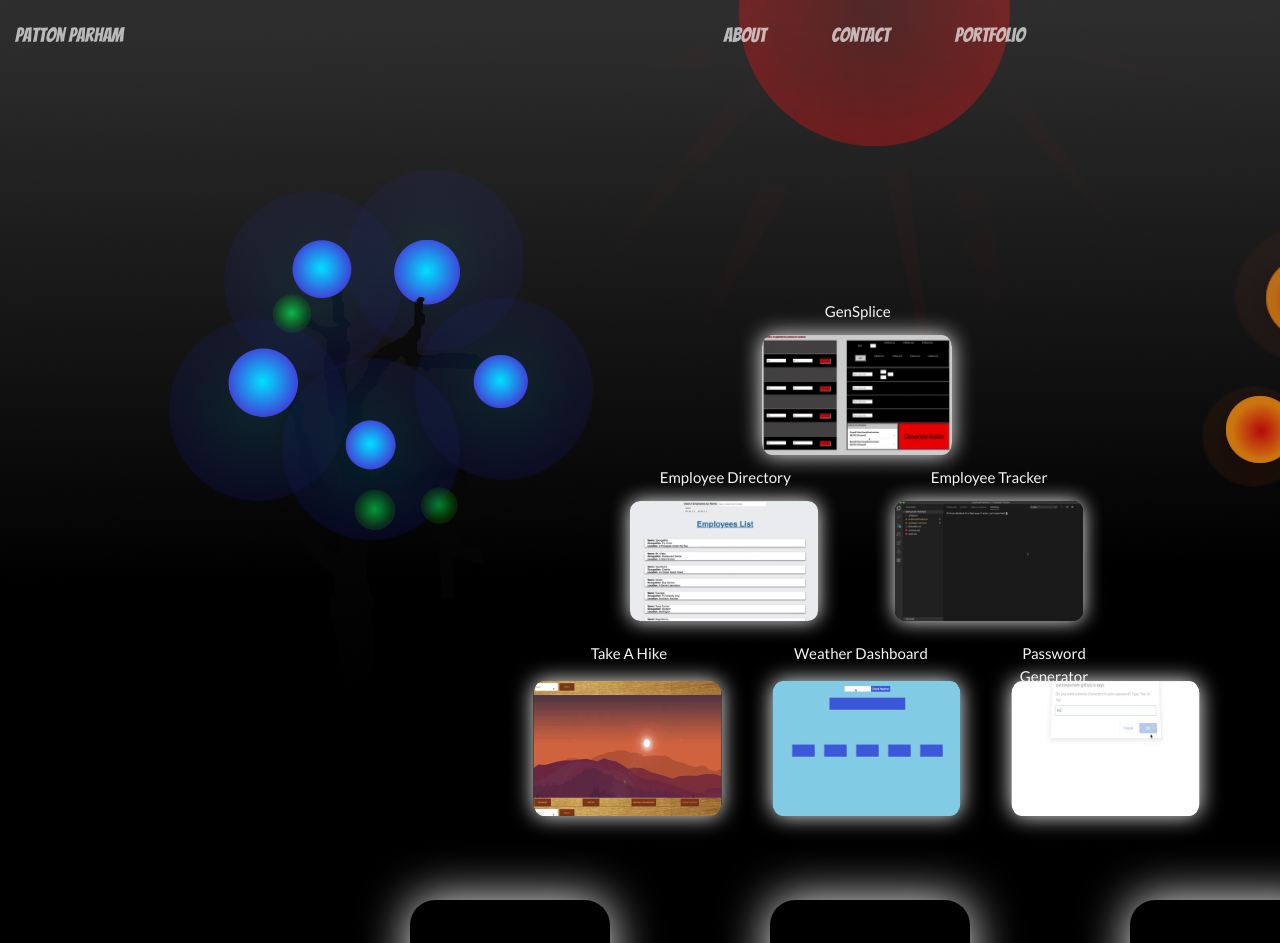
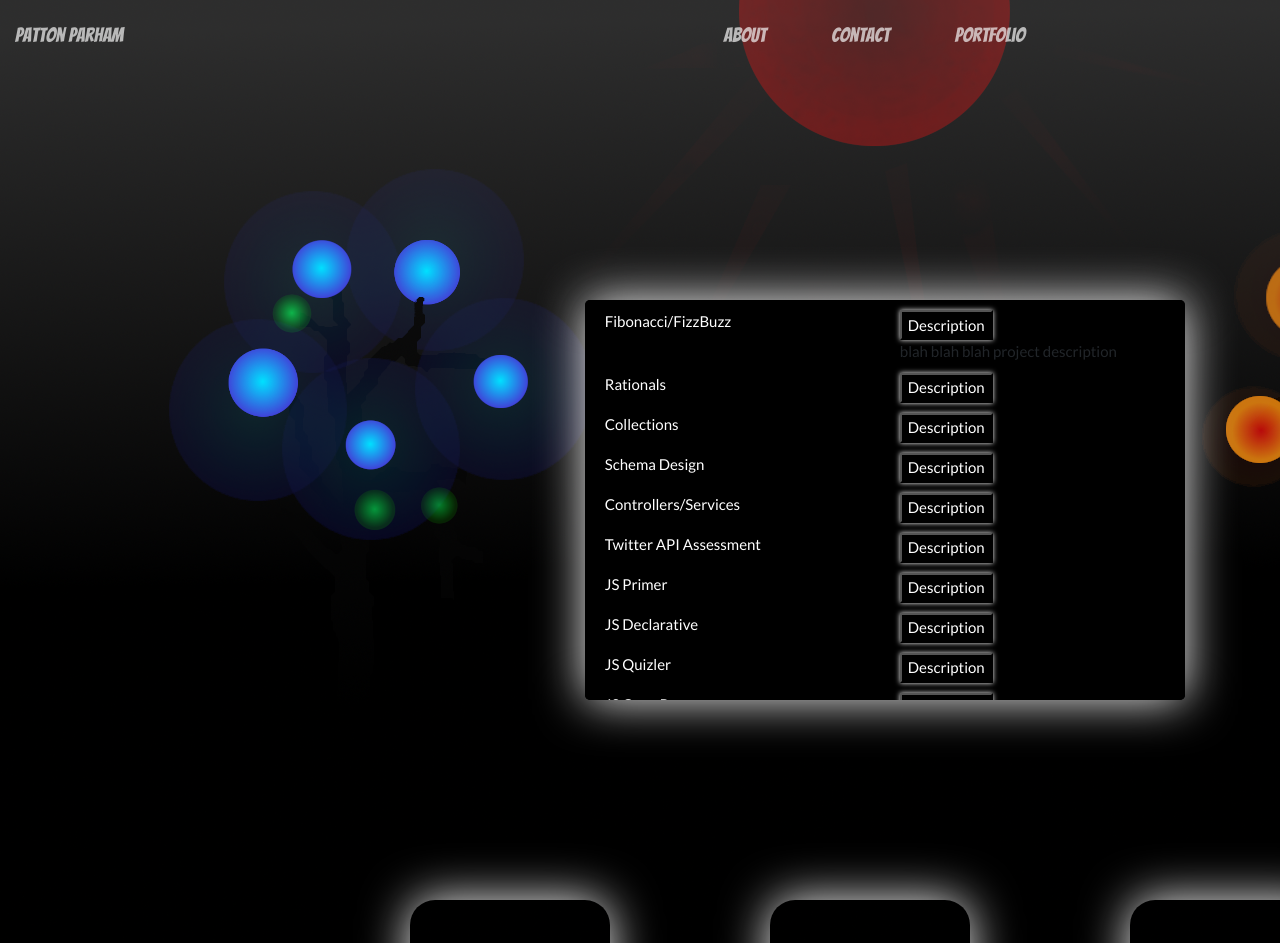
Before and after one commit to PattonParham/ReactPortfolioWebsite, a React (Create React App) app: page /portfolio in a window 1280 px wide. Shown: the top 943 px of the page. Built offline with nearby package versions, Linux system fonts and the light colour scheme; what tailwind.macro would draw is missing.

Commit message:
figured out how to manipulate state to show and hide descriptions

```diff
--- /dev/null
+++ b/src/components/ProjectsWindow/ProjectsWindow.css
@@ -0,0 +1,28 @@
+.ProjectsWindow{
+
+height: 400px;
+width: 600px;
+background-color: black;
+border-radius: 5px;
+box-shadow: 0px 0px 48px whitesmoke;
+margin: auto;
+margin-left: 75px;
+overflow: scroll;
+}
+
+.links{
+    margin-left: 20px;
+    color: white;
+
+}
+.linkRow{}
+.description{
+    height: 30px;
+    background-color: black;
+    color: white;
+    box-shadow: 0px 0px 5px whitesmoke;
+
+}
+.linkdesc{
+    margin-top: 10px;
+}
--- /dev/null
+++ b/src/components/ProjectsWindow/ProjectsWindow.js
@@ -0,0 +1,173 @@
+import React from "react";
+import {Component} from "react";
+import {Col, Row, Container} from "../Grid/Grid";
+import './ProjectsWindow.css'
+
+class ProjectsWindow extends Component{
+state = { showing: true };
+render(){
+const {showing} = this.state;
+return(
+<div className = "ProjectsWindow">
+    <div className = "linkdesc">
+    <Row className = "linkRow">
+        <Col size ="sm">
+        <a href = "https://github.com/fasttrackd-student-work/java-assignment-fibonacci-fizzbuzz-PattonParham" className = "links">Fibonacci/FizzBuzz</a>
+        </Col>
+        <Col size ="sm">
+        <button href = "" className = "description" onClick ={() => this.setState({ showing: !showing})}>Description</button>
+        { showing
+            ? <div>blah blah blah project description</div>
+            : null
+        }
+        </Col>
+    </Row>
+    </div>
+    <div className = "linkdesc">
+    <Row className = "linkRow">
+        <Col size ="sm">
+        <a href = "https://github.com/fasttrackd-student-work/java-assignment-rationals-PattonParham" className = "links">Rationals</a>
+        </Col>
+        <Col size ="sm">
+        <button href = "" className = "description">Description</button>
+        </Col>
+
+    </Row>
+    </div>
+    <div className = "linkdesc"></div>
+    <Row className = "linkRow">
+        <Col size ="sm">
+        <a href = "https://github.com/fasttrackd-student-work/java-assignment-collections-PattonParham" className = "links">Collections</a>
+        </Col>
+        <Col size ="sm">
+        <button href = "" className = "description">Description</button>
+        </Col>
+    </Row>
+    <div className = "linkdesc"></div>
+    <Row className = "linkRow">
+        <Col size ="sm">
+        <a href = "https://github.com/fasttrackd-student-work/java-assignment-schema-design-PattonParham" className = "links">Schema Design</a>
+        </Col>
+        <Col size ="sm">
+        <button href = "" className = "description">Description</button>
+        </Col>
+    </Row>
+    <div className = "linkdesc"></div>
+    <Row className = "linkRow">
+        <Col size ="sm">
+        <a href = "https://github.com/fasttrackd-student-work/spring-assignment-rest-PattonParham" className = "links">Controllers/Services</a>
+        </Col>
+        <Col size ="sm">
+        <button href = "" className = "description">Description</button>
+        </Col>
+    </Row>
+    <div className = "linkdesc"></div>
+    <Row className = "linkRow">
+        <Col size ="sm">
+        <a href = "https://github.com/fasttrackd-student-work/spring-assessment-social-media-team-sprint1" className = "links">Twitter API Assessment</a>
+        </Col>
+        <Col size ="sm">
+        <button href = "" className = "description">Description</button>
+        </Col>
+    </Row>
+    <div className = "linkdesc"></div>
+    <Row className = "linkRow">
+        <Col size ="sm">
+        <a href = "https://github.com/fasttrackd-student-work/js-assignment-primer-PattonParham" className = "links">JS Primer</a>
+        </Col>
+        <Col size ="sm">
+        <button href = "" className = "description">Description</button>
+        </Col>
+    </Row>
+    <div className = "linkdesc"></div>
+    <Row className = "linkRow">
+        <Col size ="sm">
+        <a href = "https://github.com/fasttrackd-student-work/js-assignment-declarative-PattonParham" className = "links">JS Declarative</a>
+        </Col>
+        <Col size ="sm">
+        <button href = "" className = "description">Description</button>
+        </Col>
+    </Row>
+    <div className = "linkdesc"></div>
+    <Row className = "linkRow">
+        <Col size ="sm">
+        <a href = "https://github.com/fasttrackd-student-work/js-assignment-quizler-PattonParham" className = "links">JS Quizler</a>
+        </Col>
+        <Col size ="sm">
+        <button href = "" className = "description">Description</button>
+        </Col>
+    </Row>
+    <div className = "linkdesc"></div>
+    <Row className = "linkRow">
+        <Col size ="sm">
+        <a href = "https://github.com/fasttrackd-student-work/js-assignment-copy-page-PattonParham" className = "links">JS Copy Page</a>
+        </Col>
+        <Col size ="sm">
+        <button href = "" className = "description">Description</button>
+        </Col>
+    </Row>
+    <div className = "linkdesc"></div>
+    <Row className = "linkRow">
+        <Col size ="sm">
+        <a href = "https://github.com/fasttrackd-student-work/js-assignment-dev-duel-PattonParham" className = "links">JS Dev-Duel</a>
+        </Col>
+        <Col size ="sm">
+        <button href = "" className = "description">Description</button>
+        </Col>
+    </Row>
+    <div className = "linkdesc"></div>
+    <Row className = "linkRow">
+        <Col size ="sm">
+        <a href = "" className = "links">Password Generator</a>
+        </Col>
+        <Col size ="sm">
+        <button href = "" className = "description">Description</button>
+        </Col>
+
+    </Row>
+    <div className = "linkdesc"></div>
+    <Row className = "linkRow">
+        <Col size ="sm">
+        <a href = "" className = "links">Weather Dashboard</a>
+        </Col>
+        <Col size ="sm">
+        <button href = "" className = "description">Description</button>
+        </Col>
+    </Row>
+    <div className = "linkdesc"></div>
+    <Row className = "linkRow">
+        <Col size ="sm">
+        <a href = "" className = "links">Take A Hike</a>
+        </Col>
+        <Col size ="sm">
+        <button href = "" className = "description">Description</button>
+        </Col>
+    </Row>
+    <div className = "linkdesc"></div>
+    <Row className = "linkRow">
+        <Col size ="sm">
+        <a href = "" className = "links">Employee Directory</a>
+        </Col>
+        <Col size ="sm">
+        <button href = "" className = "description">Description</button>
+        </Col>
+    </Row>
+    <div className = "linkdesc"></div>
+    <Row className = "linkRow">
+        <Col size ="sm">
+        <a href = "" className = "links">GenSplice</a>
+        </Col>
+        <Col size ="sm">
+        <button href = "" className = "description">Description</button>
+        </Col>
+    </Row>
+</div>
+);
+
+    }
+
+
+
+};
+
+export default ProjectsWindow;
--- a/src/pages/Portfolio.js
+++ b/src/pages/Portfolio.js
@@ -3,6 +3,7 @@ import {Link} from "react-router-dom";
 import {Col, Row, Container} from "../components/Grid/Grid";
 import "./Portfolio.css";
 import PortfolioTW from "./Portfolio.tw";
+import ProjectsWindow from "../components/ProjectsWindow/ProjectsWindow";
 
 
 const Portfolio = () => {
@@ -11,7 +12,12 @@ const Portfolio = () => {
         <div>
 
             <div className="portfoliocardtop nonmobilecard">
-                <Row className="topRow">
+                <Row>
+                    <Col size = "sm">
+                        <ProjectsWindow></ProjectsWindow>
+                    </Col>
+                </Row>
+                {/* <Row className="topRow">
                     <Col size="sm">
                     <a href = "https://aqueous-beyond-24181.herokuapp.com/" className="employeeDirectoryLink">GenSplice</a>
                 <div className="employeeDirectory gif"></div>
@@ -84,7 +90,7 @@ const Portfolio = () => {
                 </Row>
 
                 </div>
-
+                 */}
 
 
             </div>
```
